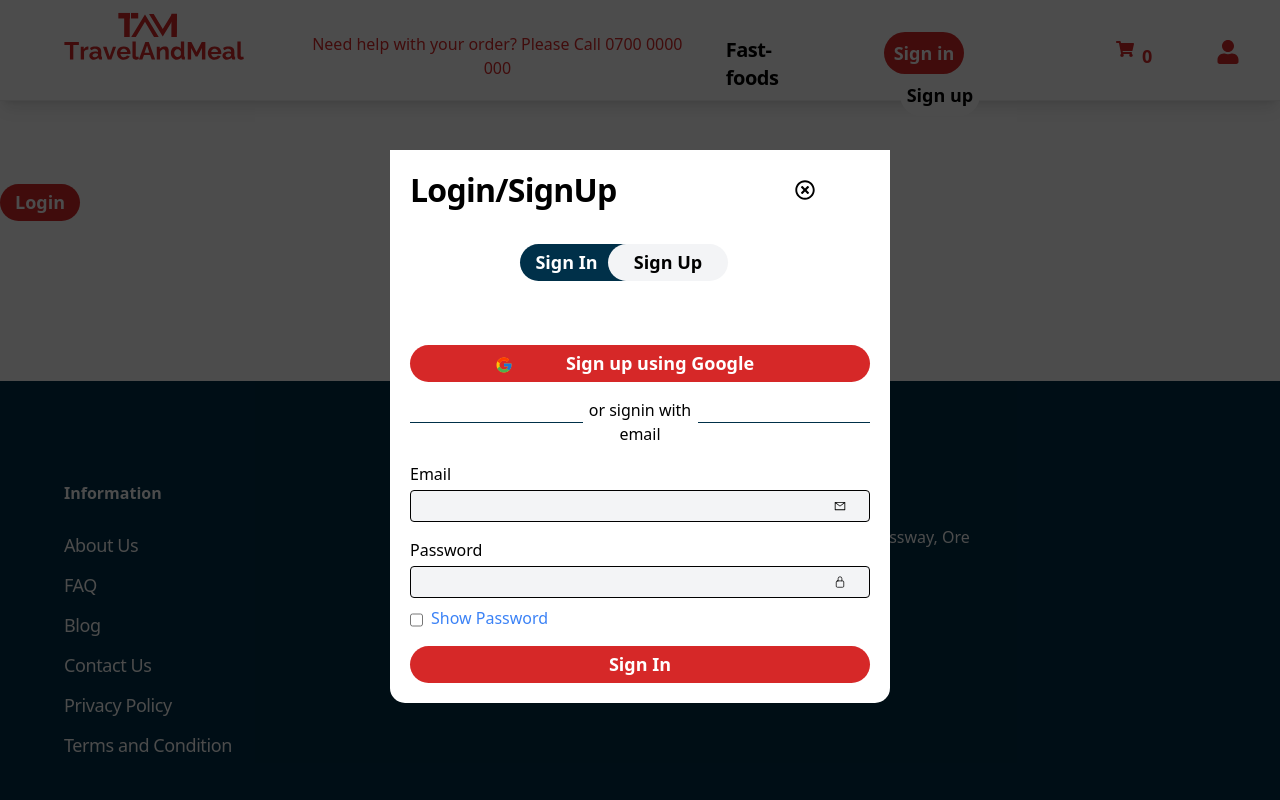
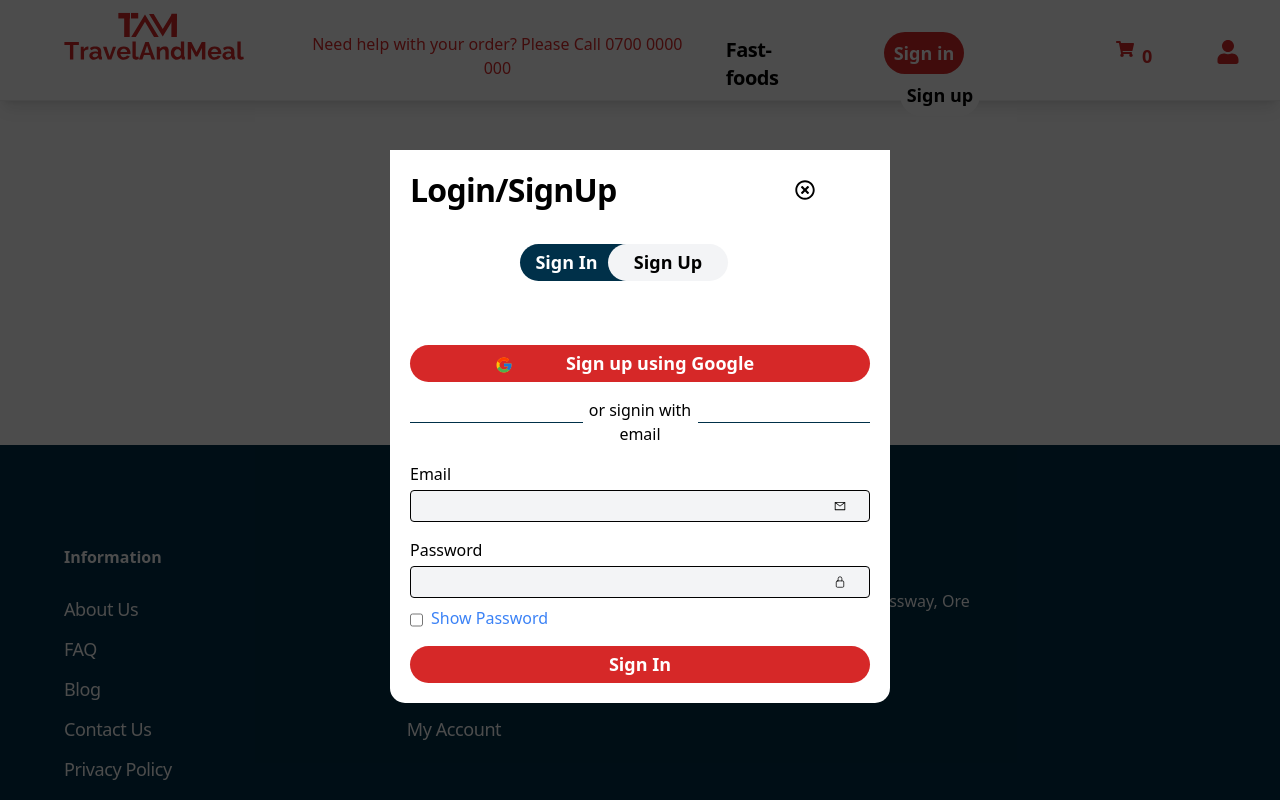
Before and after one commit to KrownWealth/travelandmeal, a Next.js app: page /cart in a window 1280 px wide. Shown: the top 800 px of the page. Built offline with nearby package versions, Linux system fonts and the light colour scheme; no server answers; some icons are missing.

Commit message:
Fix herobanner

```diff
--- a/src/components/ProtectedRoute.jsx
+++ b/src/components/ProtectedRoute.jsx
@@ -44,9 +44,14 @@ const ProtectedRoute = ({ children }) => {
         // User is not logged in
         <div className="py-40">
           <div className="text-center">Please log in to access the page.</div>
-          <button onClick={openLoginModal} className="mx-auto text-center">
+          <button
+            onClick={openLoginModal}
+            className="flex mx-auto justify-center items-center"
+            style={{ marginTop: '4rem' }}
+          >
             Login
           </button>
+
           {showModal && <Modal onClose={closeLoginModal} />}
         </div>
       )}
--- a/src/styles/HeroBanner.module.css
+++ b/src/styles/HeroBanner.module.css
@@ -6,7 +6,7 @@
   z-index: 1;
 }
 .heroImg {
-  background-image: url('/Assets/Images/mobileherobg2.png');
+  background-image: url('/Assets/Images/mobileherobg.png');
   background-size: cover;
   text-align: center;
   height: 600px;
```
